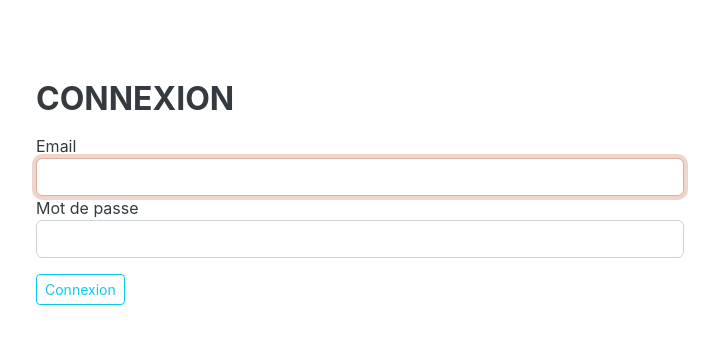
After one commit to guillaume-goubel/my_cv, a Symfony app: template templates/security/login.html.twig in a window 1280 px wide. The commit adds this page. Shown: the top 344 px of the page, without its empty margins (248-967 px from the left). Run offline with Twig, Linux system fonts and the light colour scheme; the template is opened without the code that fills it, so the values that code supplies are empty; style sheets or scripts are compiled from the project's sources; some libraries are stand-ins or nearby versions; some web fonts are replaced.

Commit message:
log access part 2 : login form

```diff
--- /dev/null
+++ b/assets/styles/_login.scss
@@ -0,0 +1,3 @@
+#login-form-container{
+    margin-top: 80px;
+}
--- a/assets/styles/_project_cards.scss
+++ b/assets/styles/_project_cards.scss
@@ -84,7 +84,7 @@
   color: rgb(179, 179, 179);
   -webkit-line-clamp: 2;
   -webkit-box-orient: vertical;
-  display: box;
+  display: flex;
   margin-top: 4px;
   white-space: normal;
   overflow: hidden;
--- a/assets/styles/app.scss
+++ b/assets/styles/app.scss
@@ -1,3 +1,4 @@
 @import "~bootstrap/scss/bootstrap";
 @import "base";
 @import "home";
+@import "login";
--- a/src/Controller/HomeController.php
+++ b/src/Controller/HomeController.php
@@ -20,7 +20,6 @@ class HomeController extends AbstractController
         }
 
         return $this->render('home/index.html.twig', [
-            'controller_name' => 'HomeController',
         ]);
     }
 
--- a/templates/home/index.html.twig
+++ b/templates/home/index.html.twig
@@ -49,7 +49,7 @@
 
 			<div class="resume-section-content">
 
-				<button>Bo</button>
+				<a href="{{ path('app_login') }}"><button class="btn btn-sm btn-primary">Bo</button></a>
 
 				<p>
 					{{ 'abstract'|trans|raw }}
--- /dev/null
+++ b/templates/security/login.html.twig
@@ -0,0 +1,44 @@
+{% extends 'base.html.twig' %}
+
+{% block title %}Log in!{% endblock %}
+
+{% block body %}
+
+<div class="container" id="login-form-container">
+
+    <div class="row">
+
+        <div class="col-12 col-sm-12 col-md-8 col-lg-8 col-xl-8">
+
+            <form method="post">
+                {% if error %}
+                    <div class="alert alert-danger">{{ error.messageKey|trans(error.messageData, 'security') }}</div>
+                {% endif %}
+
+                {% if app.user %}
+                    <div class="mb-3">
+                        Vous êtes loggé en tant que {{ app.user.userIdentifier }}, <a href="{{ path('app_logout') }}">Déconnexion</a>
+                    </div>
+                {% endif %}
+
+                <h1 class="h3 mb-3 font-weight-normal">Connexion</h1>
+                <label for="inputEmail">Email</label>
+                <input type="email" value="{{ last_username }}" name="email" id="inputEmail" class="form-control" autocomplete="email" required autofocus>
+                <label for="inputPassword">Mot de passe</label>
+                <input type="password" name="password" id="inputPassword" class="form-control" autocomplete="current-password" required>
+
+                <input type="hidden" name="_csrf_token"
+                    value="{{ csrf_token('authenticate') }}"
+                >
+
+                <button class="btn btn-sm btn-outline-info mt-3" type="submit">
+                    Connexion
+                </button>
+            </form>
+
+        </div>
+
+    </div>
+
+</div>
+{% endblock %}
```
Also changed, not shown: src/Controller/SecurityController.php (added, +32 -0 lines), src/Security/AppCustomAuthenticator.php (added, +59 -0 lines), 1 other file.
